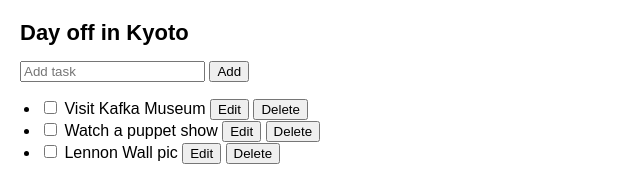
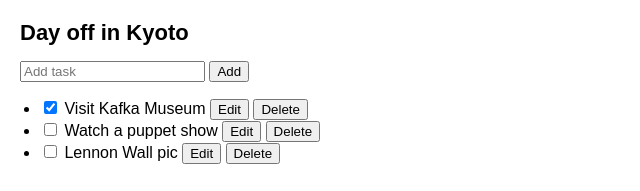
Before and after one commit to zelitosaide/react-js-course, a React (Create React App) app: page / in a window 1280 px wide. Shown: the top 191 px of the page, without its empty margins (0-640 px from the left). Built offline with nearby package versions, Linux system fonts and the light colour scheme.

Commit message:
Scaling Up with Reducer and Context

```diff
--- a/src/learn/learn-react/managing-state/scaling-up-with-reducer-and-context/index.js
+++ b/src/learn/learn-react/managing-state/scaling-up-with-reducer-and-context/index.js
@@ -109,7 +109,7 @@ function Task({ task, onChange, onDelete }) {
     <label>
       <input
         type="checkbox"
-        value={task.done}
+        checked={task.done}
         onChange={function (e) {
           onChange({
             ...task,
```
